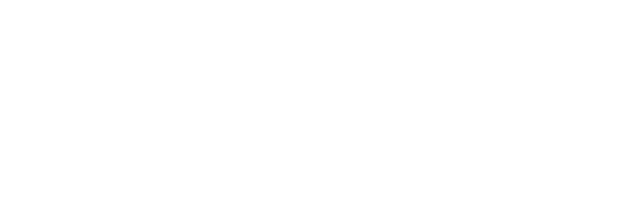
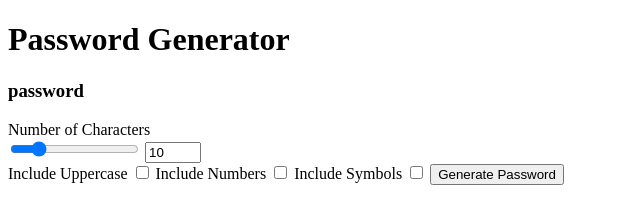
Before and after one commit to DeveloperSaikat/PassGen, a plain HTML site: page index.html in a window 1280 px wide. Shown: the whole page, without its empty margins (0-640 px from the left). Drawn offline with Linux system fonts and the light colour scheme.

Commit message:
Layout finalised

```diff
--- a/index.html
+++ b/index.html
@@ -8,6 +8,24 @@
     <title>Password Generator</title>
 </head>
 <body>
-    <div class="container"></div>
+    <div class="container">
+        <h1 class="title">Password Generator</h1>
+        <h3 class="password-display" id="passwordDisplay">password</h3>
+        <form id="passwordGeneratorForm" class="form">
+            <label for="characterAmountNumber">Number of Characters</label>
+            <div class="character-amount-container">
+                <input type="range" min="1" max="50" value="10" id="characterAmountRange">
+                <input type="number" class="number-input" min="1" max="50" value="10" id="characterAmountNumber">
+            </div>
+            <label for="includeUppercase">Include Uppercase</label>
+            <input type="checkbox" id="includeUppercase">
+            <label for="includeNumbers">Include Numbers</label>
+            <input type="checkbox" id="includeNumbers">
+            <label for="includeSymbols">Include Symbols</label>
+            <input type="checkbox" id="includeSymbols">
+
+            <button type="submit" class="btn">Generate Password</button>
+        </form>
+    </div>
 </body>
 </html>
```
